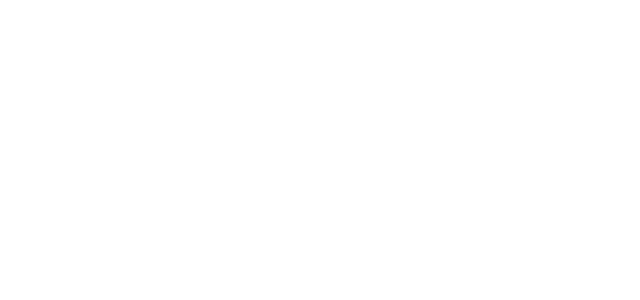
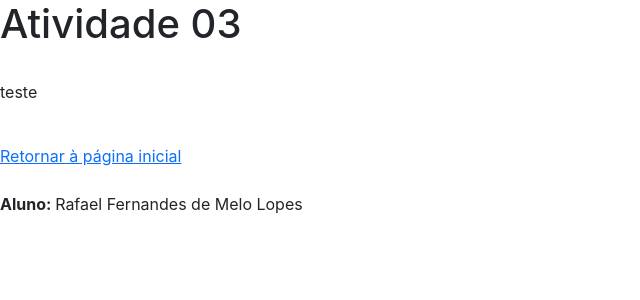
Before and after one commit to RafaelFernandes1992/AppReact, a React (Create React App) app: page /atv03 in a window 1280 px wide. Before the commit this address had no page. Shown: the top 300 px of the page, without its empty margins (0-640 px from the left). Built offline with nearby package versions, Linux system fonts and the light colour scheme.

Commit message:
Add files via upload

```diff
--- /dev/null
+++ b/src/Atv03.js
@@ -0,0 +1,19 @@
+import Contador from './Components/Contador';
+import { Link } from 'react-router-dom';
+
+export default function Atv03() {
+    return(
+        <>
+            <h1>Atividade 03</h1>
+            <br />
+            <p>
+                teste
+            </p>
+            <br />
+            <Link to="/">Retornar à página inicial</Link>
+            <br />
+            <br />
+            <p> <b>Aluno: </b>Rafael Fernandes de Melo Lopes</p>
+        </>
+    );
+}
--- a/src/Home.js
+++ b/src/Home.js
@@ -5,7 +5,7 @@
     return(
         <div>
             <h1>Página Inicial</h1>
-            <p>Aluno: Rafael Fernandes de Melo Lopes</p>
+            <p><b>Aluno:</b> Rafael Fernandes de Melo Lopes</p>
             <nav>
                 <ul>
                     <li>
@@ -14,6 +14,9 @@
                     <li>
                         <Link to="/Atv02">Atividade 2</Link>
                     </li>
+                    <li>
+                        <Link to="/Atv03">Atividade 3</Link>
+                    </li>
                 </ul>
             </nav>
         </div>
--- a/src/minhasRotas.js
+++ b/src/minhasRotas.js
@@ -1,7 +1,8 @@
 import {BrowserRouter, Route, Routes} from 'react-router-dom'
-import Home from "./Home";
+import Home  from "./Home";
 import Atv01 from "./Atv01";
 import Atv02 from "./Atv02";
+import Atv03 from "./Atv03";
 
 export default function MinhasRotas() {
     return(
@@ -10,6 +11,7 @@
                 <Route path="/" element={<Home />} />
                 <Route path="/atv01" element={<Atv01 />} />
                 <Route path="/atv02" element={<Atv02 />} />
+                <Route path="/atv03" element={<Atv03 />} />
             </Routes>
         </BrowserRouter>
     );
```
